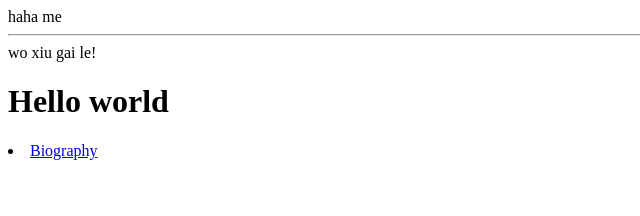
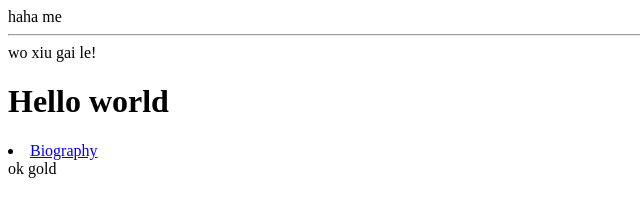
Before and after one commit to xssfeng/Mini-core, a plain HTML site: page index.html in a window 1280 px wide. Shown: the full height of the page, 0-640 px from the left. Drawn offline with Linux system fonts and the light colour scheme.

Commit message:
Update index.html

```diff
--- a/index.html
+++ b/index.html
@@ -10,5 +10,6 @@
 	</hr>
 	<h1>Hello world</h1>
 	<li><a href="bio.html">Biography</a></li>
+	<fetch>ok gold</fetch>
 </body>
 </html>
```
